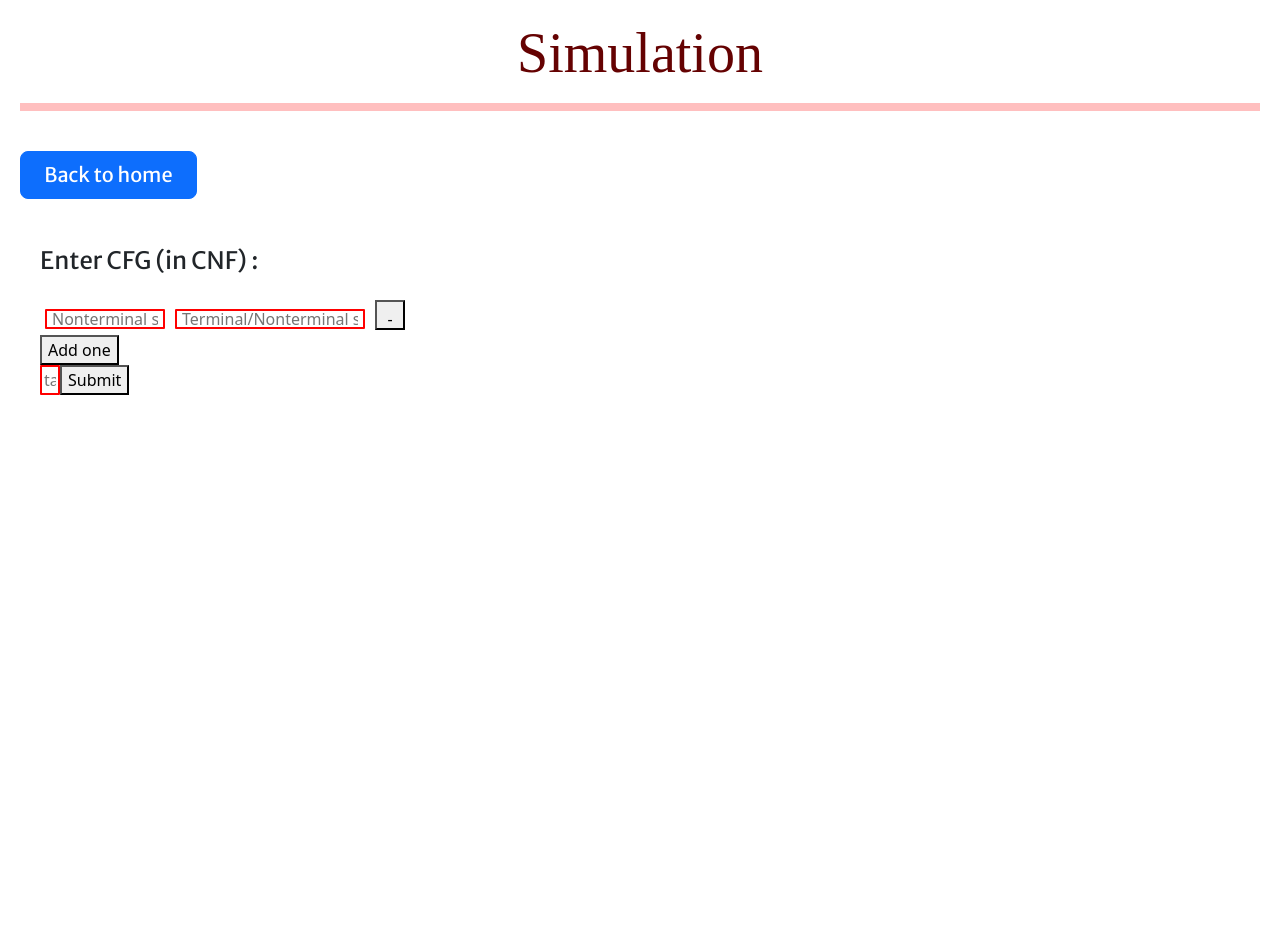
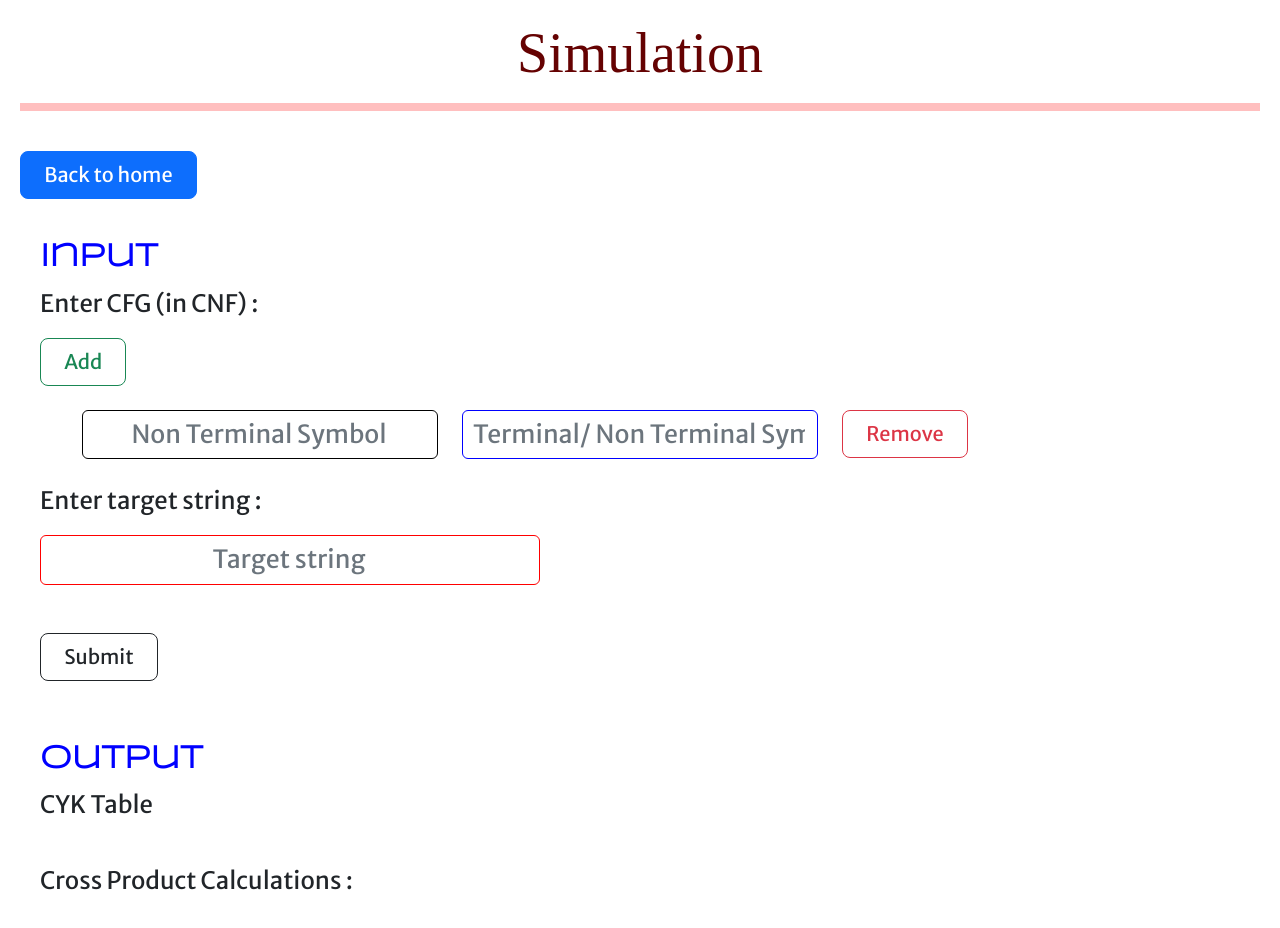
Before and after one commit to arunimabarik75/CYK-Algorithm-Simulation, a React (Create React App) app: page /example in a window 1280 px wide. Shown: the top 928 px of the page. Before the commit the page ends 800 px from the top, so only its background shows below. Built offline with nearby package versions, Linux system fonts and the light colour scheme; a web font is replaced by a local one.

Commit message:
Stylings added

```diff
--- a/src/components/detailed_output.js
+++ b/src/components/detailed_output.js
@@ -40,7 +40,7 @@ export default function DetailedOutput(props){
             contri='-'
         return (
             <td key={index}>
-            <table>
+            <table className='operation-table'>
                 <tbody>
                 <tr>
                     <td>{p1}</td>
--- a/src/components/example.js
+++ b/src/components/example.js
@@ -29,7 +29,8 @@ function Example() {
       }
     });
     setComponent_State(prev_state => ({...prev_state, target: tgt}))
-    setComponent_State(prev_state => ({...prev_state, table: isMember(tgt, productions)}))
+    setComponent_State(prev_state => ({ ...prev_state, table: isMember(tgt, productions) }));
+
   };
   return (
     <div className='background'>
@@ -39,7 +40,6 @@ function Example() {
       <br />
       <NavLink to='/CYK-Algorithm-Simulation'><Button variant='primary' size='lg' className='button-text'>&nbsp;&nbsp;Back to home&nbsp;&nbsp;</Button></NavLink>
       <br />
-      <br/>
 
       <Input dataHandler={dataHandler}/>
       <Output table={component_state.table} target={component_state.target} ></Output>
--- a/src/components/information.js
+++ b/src/components/information.js
@@ -27,7 +27,7 @@ export default function information() {
       <div className='cfg'></div><br/>
       <p>The string to be checked is w =ababa</p>
       <p>The length of string |w| = 5</p>
-      <div className='table'></div>
+      <div className='table-image'></div>
       <p>S is present in the last cell so the string is valid.</p>
     </div>
   )
--- a/src/components/input.js
+++ b/src/components/input.js
@@ -50,33 +50,49 @@ function Input({dataHandler}){
     }
     return (
         <div className='background'>
+            <h2>Input</h2>
             <p>Enter CFG (in CNF) :</p>
+            <Button variant='outline-success' className='button-text' size='lg' onClick={addProduction}>&nbsp;&nbsp;Add&nbsp;&nbsp;</Button>
+            <br />
+            <br />
             {
                 productions.map((item) => {
                     return (<div key={item.id}>
-{/*
                         <Container>
                             <Row>
-                                <Col><Form.Control id={'1' + item.id} type='text' placeholder='Non Terminal Symbol' onChange={handleChange} value={(item.key).charAt(item.key.length - 1).toUpperCase()} required></Form.Control></Col>
-                                <Col><Form.Control id={'1' + item.id} type='text' placeholder='Non Terminal Symbol' onChange={handleChange} value={(item.key).charAt(item.key.length - 1).toUpperCase()} required></Form.Control></Col>
+                                <Col>
+                                    <Form.Control type='text' id={'1' + item.id}placeholder='Non Terminal Symbol' onChange={handleChange}className='first' value={(item.key).charAt(item.key.length - 1).toUpperCase()} required></Form.Control></Col>
+
+                                <Col>
+                                    <Form.Control id={'2' + item.id}type='text' placeholder='Terminal/ Non Terminal Symbol' onChange={handleChange} className='second' value={item.value} required></Form.Control></Col>
+
+                                <Col>
+                                <Button id={item.id} variant='outline-danger' className='button-text' onClick={removeProduction}size = 'lg'>&nbsp;&nbsp;Remove&nbsp;&nbsp;</Button></Col>
                             </Row>
+                            <br />
                         </Container>
-                         */}
 
-
-
-                        <input id={'1' + item.id} placeholder='Nonterminal symbol' onChange={handleChange} style={{ height: '20px', width: '120px', padding: '5px', margin: '5px' }} value={(item.key).charAt(item.key.length - 1).toUpperCase()} type='text' required></input>
-                        <input id={'2'+item.id} placeholder='Terminal/Nonterminal symbol' onChange={handleChange}  value={item.value} style = {{height: '20px', width:'190px', padding: '5px', margin: '5px'}} type='text' required></input>
-                        <button id={item.id} style = {{height: '30px', width: '30px',  padding: '5px', margin: '5px'}} onClick={removeProduction}> - </button>
                     </div>)
                 })
             }
-            <button onClick={addProduction}>Add one</button>
-            <div></div>
-            <input type='text' placeholder='target string' id='target' onChange={handleTgtChange} value={target}></input>
-            <button onClick={() => dataHandler(target, productions)}>Submit</button>
+            {/* <button onClick={addProduction}>Add one</button> */}
+
+            <p>Enter target string :</p>
+            <Form.Control placeholder='Target string' className='string' id='target' onChange={handleTgtChange} value={target}></Form.Control>
+
+            {/* <input type='text' placeholder='target string' id='target' onChange={handleTgtChange} value={target}></input> */}
+
+            <br />
+            <br />
+            <Button variant='outline-dark' size='lg' className='button-text' onClick={() => dataHandler(target, productions)}>&nbsp;&nbsp;Submit&nbsp;&nbsp;</Button>
         </div>
     )
 }
+export default Input;
 
-export default Input
+
+{/* <input id={'1' + item.id} placeholder='Nonterminal symbol' onChange={handleChange} value={(item.key).charAt(item.key.length - 1).toUpperCase()} type='text' required></input>
+
+<input id={'2'+item.id} placeholder='Terminal/Nonterminal symbol' onChange={handleChange} value={item.value} type='text' required></input>
+
+<button id={item.id} style={{ height: '30px', width: '30px', padding: '5px', margin: '5px' }} onClick={removeProduction}> - </button> */}
--- a/src/components/output.js
+++ b/src/components/output.js
@@ -1,5 +1,6 @@
 import React, { useState } from "react";
 import DetailedOutput from "./detailed_output";
+import Button from 'react-bootstrap/Button';
 
 export default function Output(props) {
     const [k,setK] = useState('');
@@ -24,7 +25,9 @@ export default function Output(props) {
         var str = preprocess(item.final_product);
         if(str === '')
             str='-'
-        return (<td key={index}><button onClick={handleClick} className='trnsp-btn' id={item.id}>{str}</button></td>);
+        // return (<td key={index}><button onClick={handleClick} className='trnsp-btn' id={item.id}>{str}</button></td>);
+
+        return (<td key={index}><Button variant='outline-primary' onClick={handleClick} size='lg' className='trnsp-btn' id={item.id}>{str}</Button></td>);
     }
     const printRow = (item,index) => {
         return (
@@ -36,9 +39,10 @@ export default function Output(props) {
         )
     }
     return (
-        <div>
-            <p></p>
-            <table>
+        <div className='output'>
+            <h2>Output</h2>
+            <p>CYK Table</p>
+            <table className='cyk-table'>
                 <thead>
                     <tr>
                         {
@@ -55,7 +59,8 @@ export default function Output(props) {
                     ))}
                 </tbody>
             </table>
-                <p></p>
+            <br />
+            <p>Cross Product Calculations :</p>
             <DetailedOutput table = {table} k= {k}></DetailedOutput>
         </div>
     )
--- a/src/components/style.css
+++ b/src/components/style.css
@@ -36,7 +36,7 @@
     font-family: 'Merriweather Sans', sans-serif;
 }
 
-th {
+.topic-name th {
     font-size: 5.5em;
     padding: 20px;
     font-family: 'Poller One', cursive;
@@ -44,7 +44,7 @@ th {
     text-align: center;
 }
 
-td {
+.topic-name td {
     font-family: 'Syncopate', sans-serif;
     font-size: 1.5em;
     font-weight: bolder;
@@ -52,7 +52,7 @@ td {
     text-align: center;
 }
 
-.background {
+.background, .output {
     padding: 20px;
 }
 
@@ -91,14 +91,78 @@ hr {
     width: 100px;
 }
 
-.table {
+.table-image {
     background-image: url('table.png');
     height: 300px;
     width: 928px;
 }
 
-input {
-    width: 20px;
-    border: 2px solid red;
-    border-radius: 1px;
+.first {
+    font-family: 'Merriweather Sans', sans-serif;
+    font-size: 25px;
+    padding-top: 5px;
+    padding-bottom: 5px;
+    padding-left: 10px;
+    text-align: center;
+    border: 1px solid black;
 }
+
+.second {
+    font-family: 'Merriweather Sans', sans-serif;
+    font-size: 25px;
+    padding-top: 5px;
+    padding-bottom: 5px;
+    padding-left: 10px;
+    text-align: center;
+    border: 1px solid blue;
+}
+
+.string {
+    font-family: 'Merriweather Sans', sans-serif;
+    font-size: 25px;
+    padding-top: 5px;
+    padding-bottom: 5px;
+    padding-left: 10px;
+    text-align: center;
+    width: 500px;
+    border: 1px solid red;
+}
+
+.cyk-table {
+    border: 2px solid black;
+}
+
+.cyk-table td {
+    border: 2px solid black;
+    font-family: 'Merriweather Sans', sans-serif;
+    font-size: 2em;
+    padding: 5px;
+}
+
+.cyk-table thead {
+    font-family: Verdana, Geneva, Tahoma, sans-serif;
+    font-size: 2em;
+}
+
+.operation-table{
+    border: 2px solid black;
+}
+
+.operation-table td {
+    border: 2px solid black;
+    font-family: 'Merriweather Sans', sans-serif;
+    font-size: 2em;
+    padding-top: 5px;
+    padding-bottom: 5px;
+    padding-left: 15px;
+    padding-right: 15px;
+}
+
+.operation-table thead {
+    font-family: Verdana, Geneva, Tahoma, sans-serif;
+    font-size: 2em;
+    padding-top: 5px;
+    padding-bottom: 5px;
+    padding-left: 15px;
+    padding-right: 15px;
+}
```
